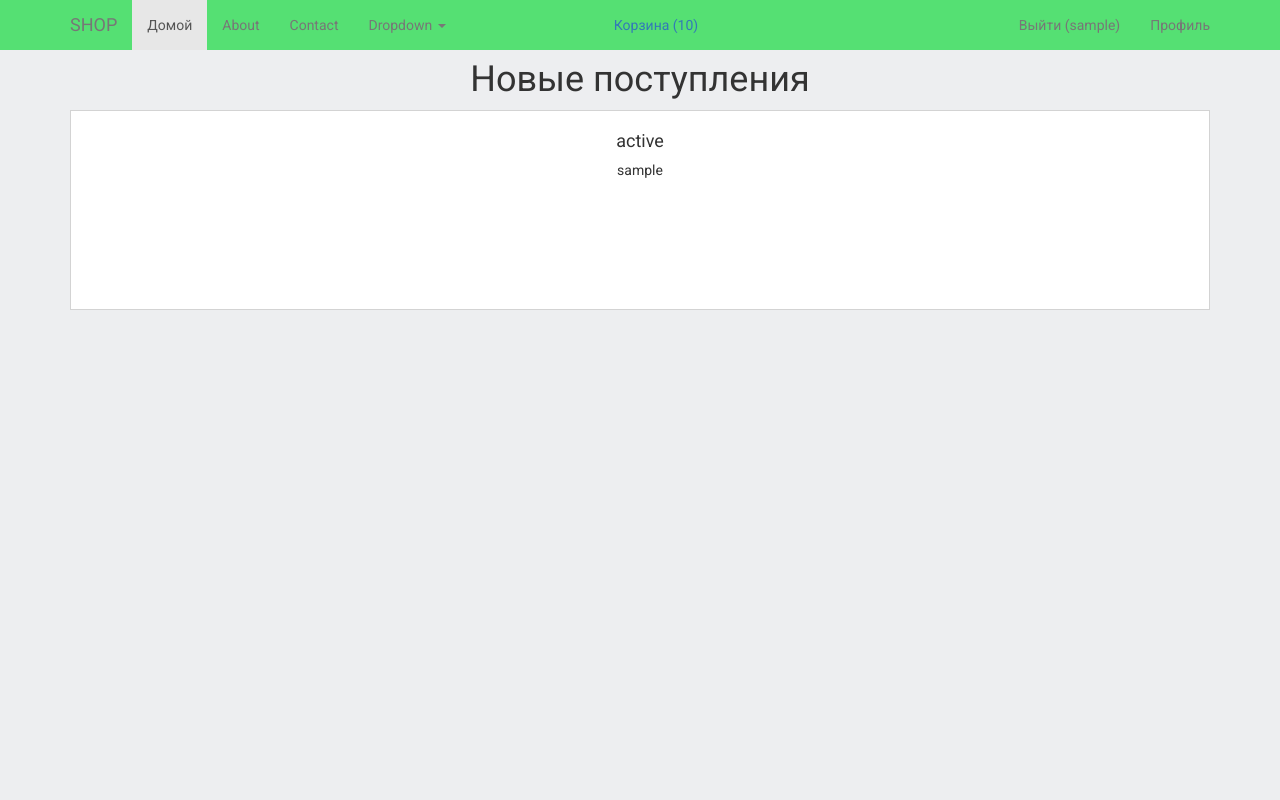
After one commit to kalmatovvv/online-shop, a Django app: template templates/shop/my_orders.html in a window 1280 px wide. The commit adds this page. Run offline with Django 3.2, Linux system fonts and the light colour scheme; the template is opened without the code that fills it: most values are stand-ins (such as "Sample title", 1, 10 or a date in 2020); parts of the project's set-up code (start-up, migrations or seed data) failed here and were passed over; some libraries are stand-ins or nearby versions.

Commit message:
made some elements of orders list

```diff
--- a/shop/urls.py
+++ b/shop/urls.py
@@ -26,12 +26,6 @@ urlpatterns = [
     url(r'^product/(?P<product_id>\w+)/$', views.product, name='product'),
     url(r'^basket_adding/$', views.basket_adding, name='basket_adding'),
     url(r'^checkout/$', views.checkout, name='checkout'),
-    # url(r'^$', views.home, name='home'),
-    # url(r'^landing123/$', views.landing, name='landing'),
-    # url(r'^registration/$', views.registration, name='registration'),
-    #
-    # url(r'^basket_adding/$', views.basket_adding, name='basket_adding'),
-    # url(r'^checkout/$', views.checkout, name='checkout'),
-    #
-    # url(r'^product/(?P<product_id>\w+)/$', views.product, name='product'),
+    url(r'^my_orders/$', views.my_orders, name='my_orders'),
+
 ]
--- a/static/static_prod/css/style.css
+++ b/static/static_prod/css/style.css
@@ -50,6 +50,16 @@ html,body {
     margin-bottom: 10px;
 }
 
+.order-item{
+    height: 200px;
+    background-color: white;
+    border: 1px solid lightgrey;
+    position: relative;
+    padding: 10px 0 10px 0;
+    text-align: center;
+    margin-bottom: 10px;
+}
+
 .add-to-card-btn{
     position: absolute;
     bottom: 15px;
@@ -68,7 +78,7 @@ html,body {
 }
 
 .section-delivery{
-    height: 300px;
+
     background-color: darkseagreen;
     text-align: center;
     color: white;
@@ -111,3 +121,4 @@ html,body {
 .form-error{
     color: red;
 }
+height: 300px;
--- /dev/null
+++ b/templates/shop/my_orders.html
@@ -0,0 +1,25 @@
+{% extends "shop/wrap.html" %}
+
+
+{% block content %}
+
+    <div class="section section">
+        <div class="container">
+            <div class="row">
+                <div class="col-lg-12">
+                    <br><br>
+                    <h1 class="text-center">
+                        Новые поступления
+                    </h1>
+                </div>
+                <div>
+                    {% for orders in orders_my %}
+                        {% include 'shop/order.html' %}
+                    {% endfor %}
+                </div>
+            </div>
+        </div>
+    </div>
+
+
+{% endblock%}
--- a/templates/shop/navbar.html
+++ b/templates/shop/navbar.html
@@ -34,6 +34,7 @@
             </li>
           </ul>
           <ul class="nav navbar-nav navbar-right">
+            {% if username %}
             <li>
                 <div class="basket-container">
                     <a href="">Корзина <span id="basket_total_amount"></span><span id="basket_total_nmb">
@@ -61,6 +62,7 @@
                     </div>
                 </div>
             </li>
+            {% endif %}
             <li>
                <ul class="nav navbar-nav ml-auto">
                 {% if username %}
--- /dev/null
+++ b/templates/shop/order.html
@@ -0,0 +1,14 @@
+{% load static %}
+
+<div class="col-lg-12">
+    <div class="order-item">
+
+        <div>
+            <h4>{{ orders.status }}</h4>
+        </div>
+        <p>
+            {{ orders.user.username }}
+        </p>
+
+    </div>
+</div>
```
Also changed, not shown: shop/views.py (+20 -0 lines), db.sqlite3, templates/shop/product_item.html (line endings or trailing spaces), templates/shop/wrap.html (line endings or trailing spaces).
